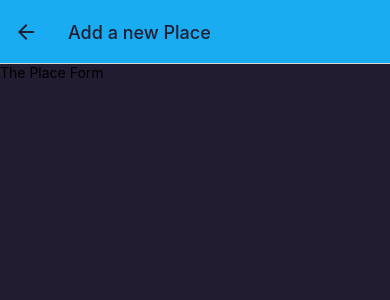
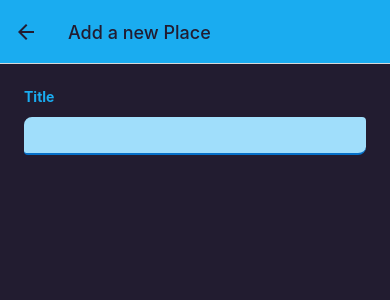
Before and after one commit to ghidalg0/NativeFeatures, a React Native app: screen /AddPlace in a window 390 px wide. Shown: the top 300 px of the page. Built offline with nearby package versions, Linux system fonts and the light colour scheme.

Commit message:
started to create custom form

```diff
--- a/components/Places/PlaceForm.js
+++ b/components/Places/PlaceForm.js
@@ -1,9 +1,46 @@
-import { Text, View } from "react-native";
+import { useState } from "react";
+import { ScrollView, StyleSheet, Text, TextInput, View } from "react-native";
+import { Colors } from "../../constants/colors";
 
 export const PlaceForm = () => {
+
+  const [enteredTitle, setEnteredTitle] = useState();
+
+  const changeTitleHandler = (enteredText) => {
+    setEnteredTitle(enteredText)
+  };
+
   return (
-    <View>
-      <Text>The Place Form</Text>
-    </View>
+    <ScrollView style={styles.form}>
+      <View>
+        <Text style={styles.label}>Title</Text>
+        <TextInput onChangeText={changeTitleHandler} value={enteredTitle} style={styles.input}/>
+      </View>
+    </ScrollView>
   );
 }
+
+const styles = StyleSheet.create({
+  form: {
+    flex: 1,
+    padding: 24,
+  },
+  label: {
+    fontWeight: "bold",
+    marginBottom: 4,
+    color: Colors.primary500,
+  },
+  input: {
+    marginVertical: 8,
+    paddingHorizontal: 4,
+    paddingVertical: 8,
+    fontSize: 16,
+    borderBottomColor: Colors.primary700,
+    borderBottomWidth: 2,
+    backgroundColor: Colors.primary100,
+    borderTopStartRadius: 8,
+    borderTopEndRadius: 4,
+    borderBottomEndRadius: 8,
+    borderBottomStartRadius: 4,
+  },
+});
```
